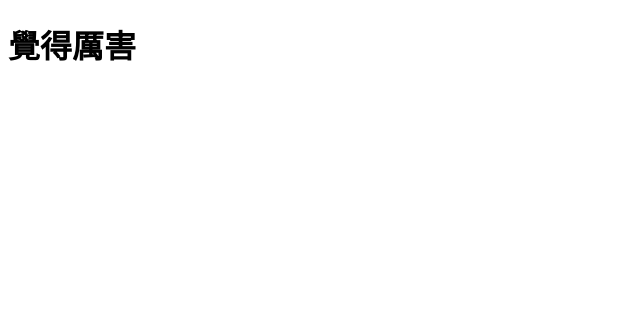
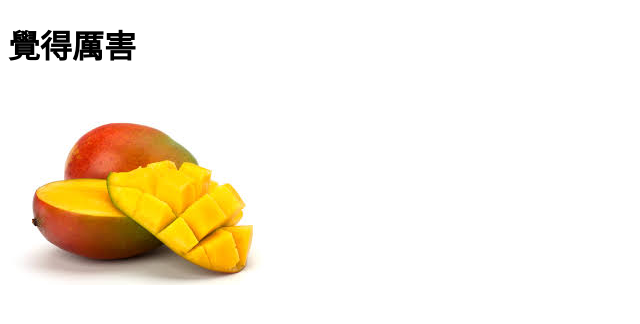
Before and after one commit to Kentmango/Kentmango.github.io, a plain HTML site: page index.html in a window 1280 px wide. Shown: the whole page, without its empty margins (0-640 px from the left). Drawn offline with Linux system fonts and the light colour scheme.

Commit message:
Update index.html

```diff
--- a/index.html
+++ b/index.html
@@ -6,5 +6,6 @@
   </head>
   <body>
     <h1>覺得厲害</h1>
+    <img src="下載.jfif"></img>
   </body>
 </html>
```
